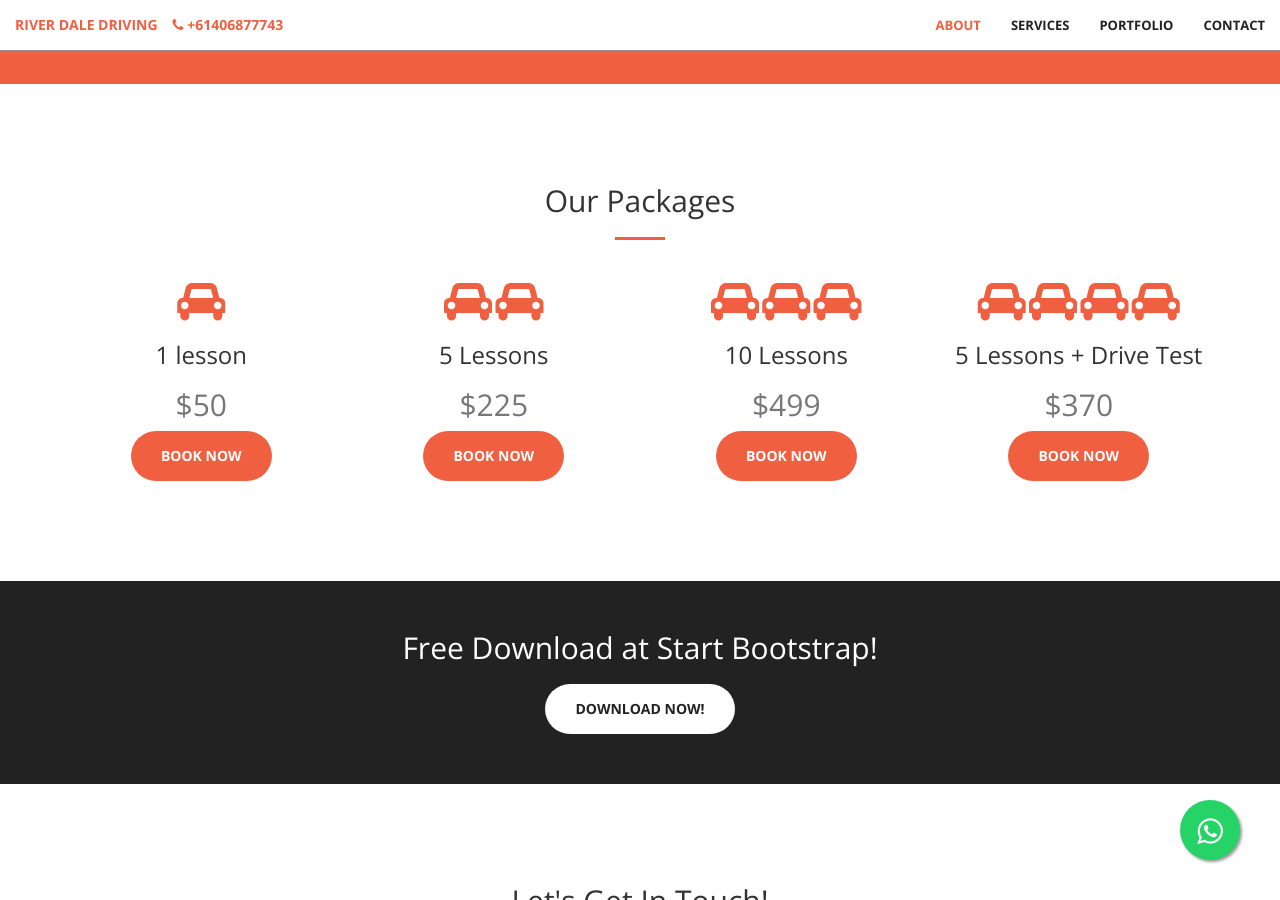
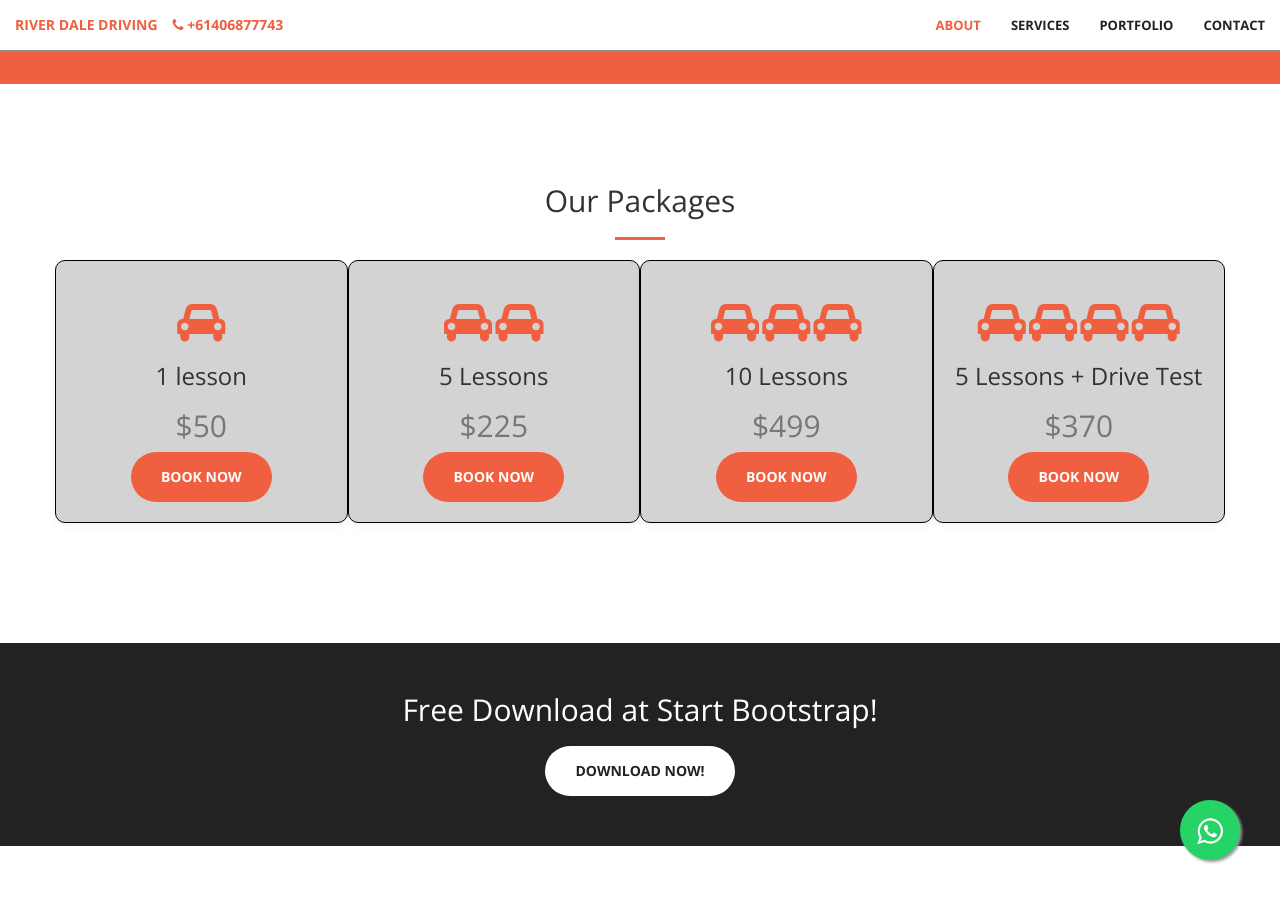
Before and after one commit to Riwajchalise/riverdale-driving, a Jekyll site: the page built from index.html, in a window 1280 px wide and 900 px high, scrolled down 1258 px. Built offline with Jekyll 4.4.1, drawn with Linux system fonts in a browser that asks for light colours; some of the changed text lies outside the part shown.

Commit message:
contact form mpdified

```diff
--- a/_includes/contact.html
+++ b/_includes/contact.html
@@ -61,13 +61,21 @@
                             class="formbold-form-input"
                           />
                         </div>
+                        <label for="Package">What is your enquiry for?</label>
+                        <select name="Package" id="package" class="formbold-mb-5">
+                          <option value="Enquiry only" class="formbold-form-input"></option>
+                          <option value="1 lesson">1 Lesson $50</option>
+                          <option value="5 Lessons">5 Lessons $225</option>
+                          <option value="5 Lessons">10 Lessons $449</option>
+                          <option value="5 Lesson + Test">5 Lesson + Driving Test $370</option>
+                        </select>
 
                         <div class="formbold-mb-5">
                           <textarea
                             rows="8"
                             name="Message"
                             id="message"
-                            placeholder="Please briefly enter your enquiry"
+                            placeholder="If you have any query of messages please enter"
                             class="formbold-form-input"
                           ></textarea>
                         </div>
--- a/_includes/services.html
+++ b/_includes/services.html
@@ -10,7 +10,7 @@
     <div class="container">
         <div class="row">
 
-            <div class="col-lg-3 col-md-6 text-center">
+            <div class="col-lg-3 col-md-6 text-center package">
                 <div class="service-box">
                     <i class="fa fa-3x fa-car wow bounceIn text-primary"></i>
                     <h3>1 lesson</h3>
@@ -20,7 +20,7 @@
                 </div>
             </div>
 
-            <div class="col-lg-3 col-md-6 text-center">
+            <div class="col-lg-3 col-md-6 text-center package">
                 <div class="service-box">
                     <i class="fa fa-3x fa-car wow bounceIn text-primary"></i>
                     <i class="fa fa-3x fa-car wow bounceIn text-primary"></i>
@@ -31,7 +31,7 @@
             </div>
 
 
-            <div class="col-lg-3 col-md-6 text-center">
+            <div class="col-lg-3 col-md-6 text-center package">
                 <div class="service-box">
                     <i class="fa fa-3x fa-car wow bounceIn text-primary"></i>
                     <i class="fa fa-3x fa-car wow bounceIn text-primary"></i>
@@ -42,7 +42,7 @@
                 </div>
             </div>
 
-            <div class="col-lg-3 col-md-6 text-center">
+            <div class="col-lg-3 col-md-6 text-center package">
                 <div class="service-box">
                     <i class="fa fa-3x fa-car wow bounceIn text-primary"></i>
                     <i class="fa fa-3x fa-car wow bounceIn text-primary"></i>
--- a/css/additional.css
+++ b/css/additional.css
@@ -103,3 +103,12 @@
       width: 50%;
     }
   }
+
+  .package{
+    background-color: #d3d3d3;
+    padding: 20px;
+    border-radius: 10px;
+    box-shadow: 0px 3px 8px rgba(0, 0, 0, 0.05);
+    margin-bottom: 20px;
+    border: 1px solid black;
+  }
```
